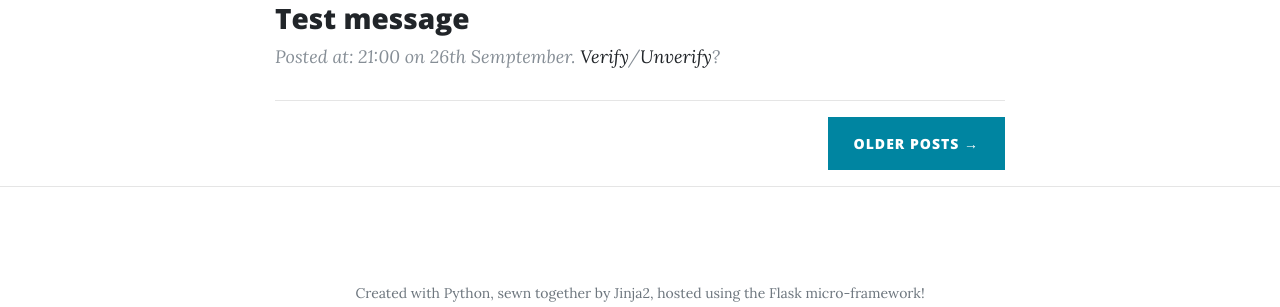
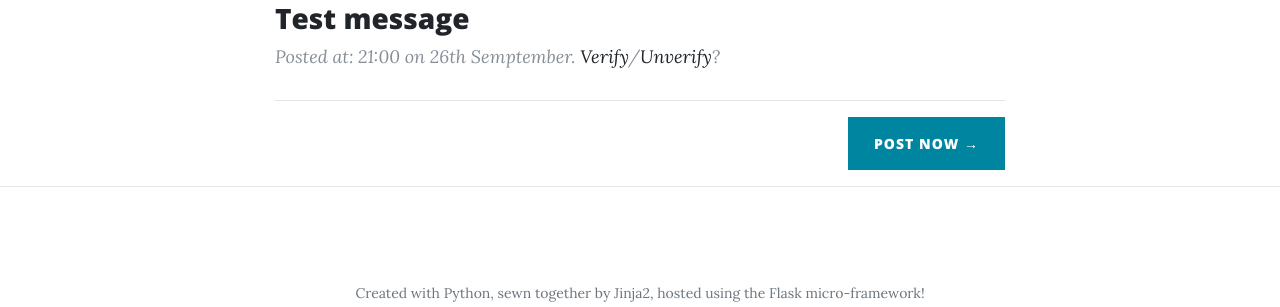
Before and after one commit to nikotrianta/triantafillou_niko_set09103_cw2, a Flask app: page / in a window 1280 px wide. Shown: the part 427-734 px from the top of the page. Run offline with Flask 2, Linux system fonts and the light colour scheme; parts of the project's set-up code (start-up, migrations or seed data) failed here and were passed over; some libraries are stand-ins or nearby versions.

Commit message:
updating links

```diff
--- a/source/templates/index.html
+++ b/source/templates/index.html
@@ -22,7 +22,7 @@
             <hr> {% endfor %}
             <!-- Pager -->
             <div class="clearfix">
-                <a class="btn btn-primary float-right" href="#">Older Posts &rarr;</a>
+                <a class="btn btn-primary float-right" href="/post">Post Now &rarr;</a>
             </div>
             {% endblock %}
         </div>
--- a/source/templates/post.html
+++ b/source/templates/post.html
@@ -19,7 +19,8 @@
             <hr>
             <!-- Pager -->
             <div class="clearfix">
-                {{ form.submit(class="btn btn-primary float-right") }}
+                <a class="btn btn-primary float-right" href="/index">Submit &rarr;</a>
+                <!-- {{ form.submit(class="btn btn-primary float-right") }} -->
             </div>
             </form>
             {% endblock %}
```
